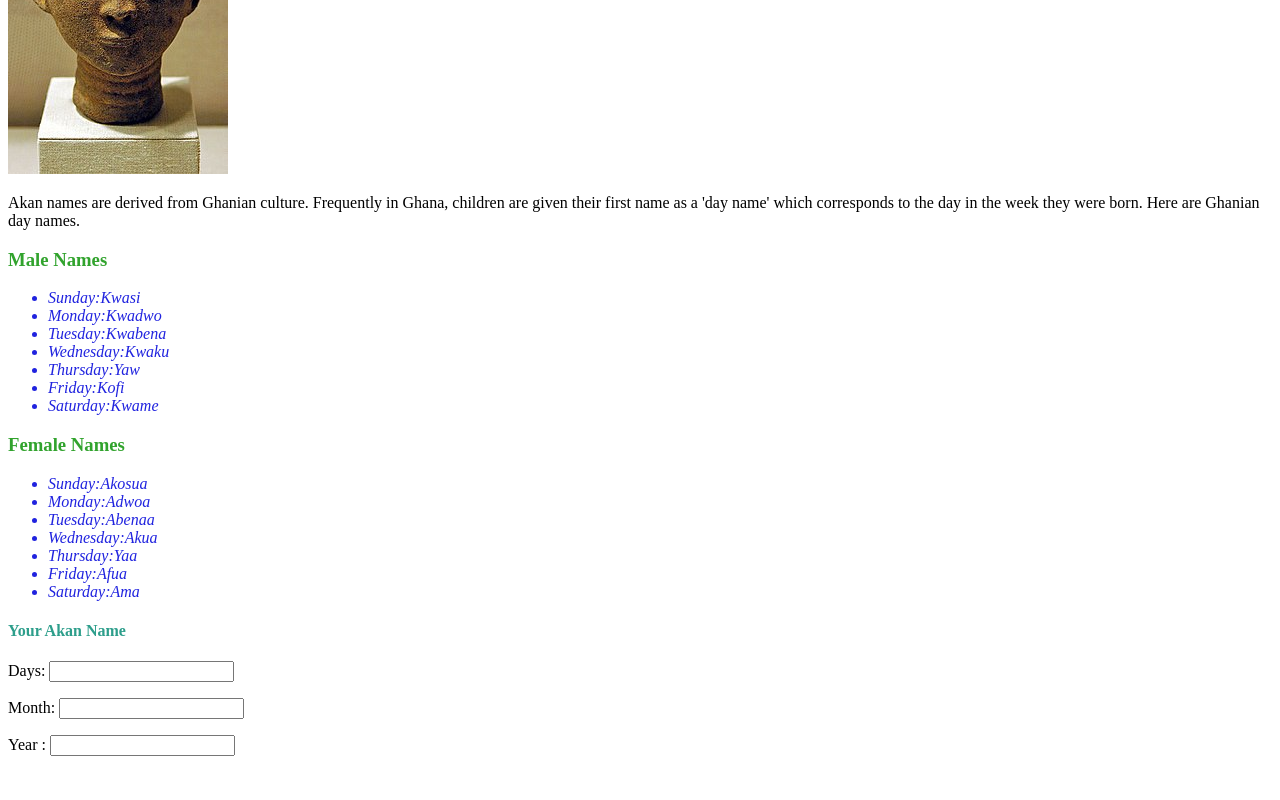
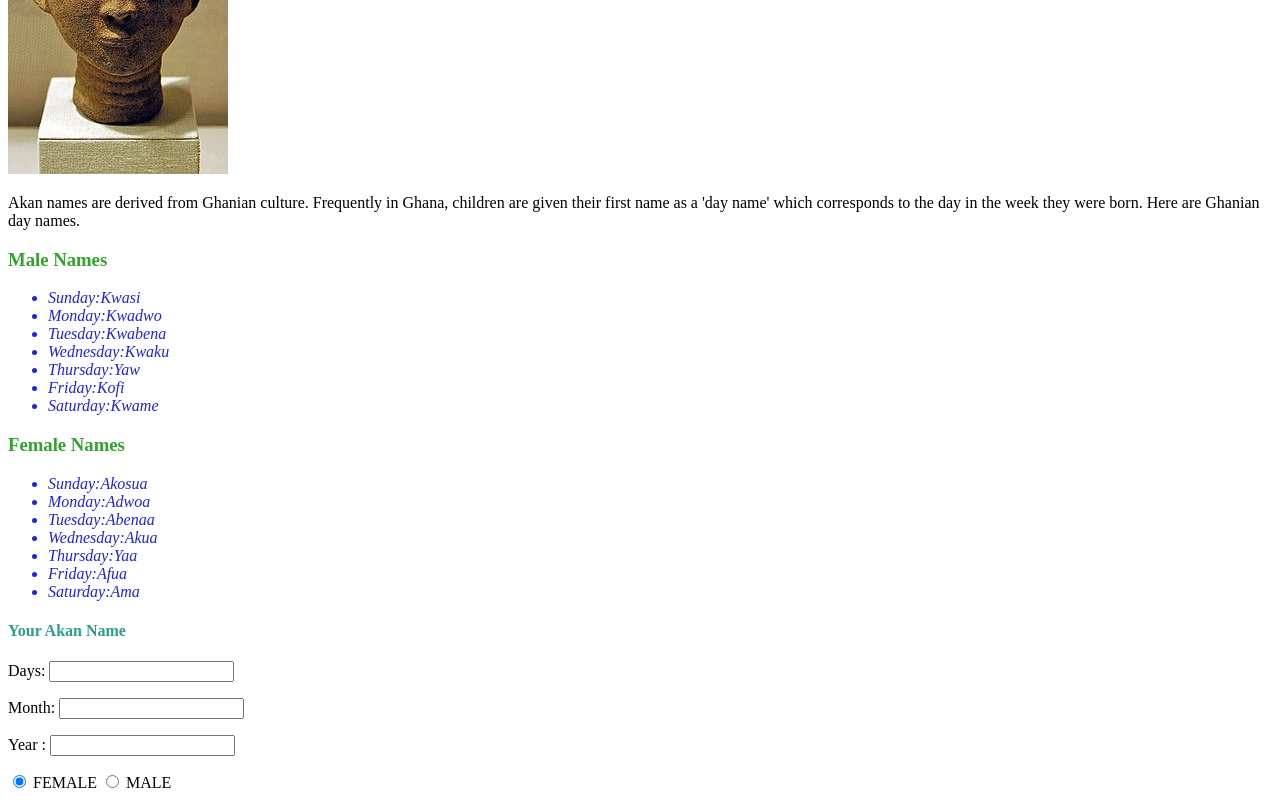
Before and after one commit to joankamere/project-two, a plain HTML site: page index.html in a window 1280 px wide. Shown: the part 310-1110 px from the top of the page. Before the commit the page ends 1082 px from the top, so only its background shows below. Drawn offline with Linux system fonts and the light colour scheme.

Commit message:
add gender check boxes

```diff
--- a/index.html
+++ b/index.html
@@ -41,6 +41,14 @@
   <p>Days: <input TYPE="text" NAME="day"> </p>
   <p>Month: <input TYPE="text" NAME="month"> </p>
   <p>Year : <input TYPE="text" NAME="year"> </p>
+  <label class="form-check-label">
+    <input class="field" type="radio" name="gender" id="female" checked="checked" />
+    FEMALE
+</label>
+<label class="form-check-label">
+    <input class="field" type="radio" name="gender" id="male" />
+    MALE
+</label>
 </body>
 
 </html>
```
